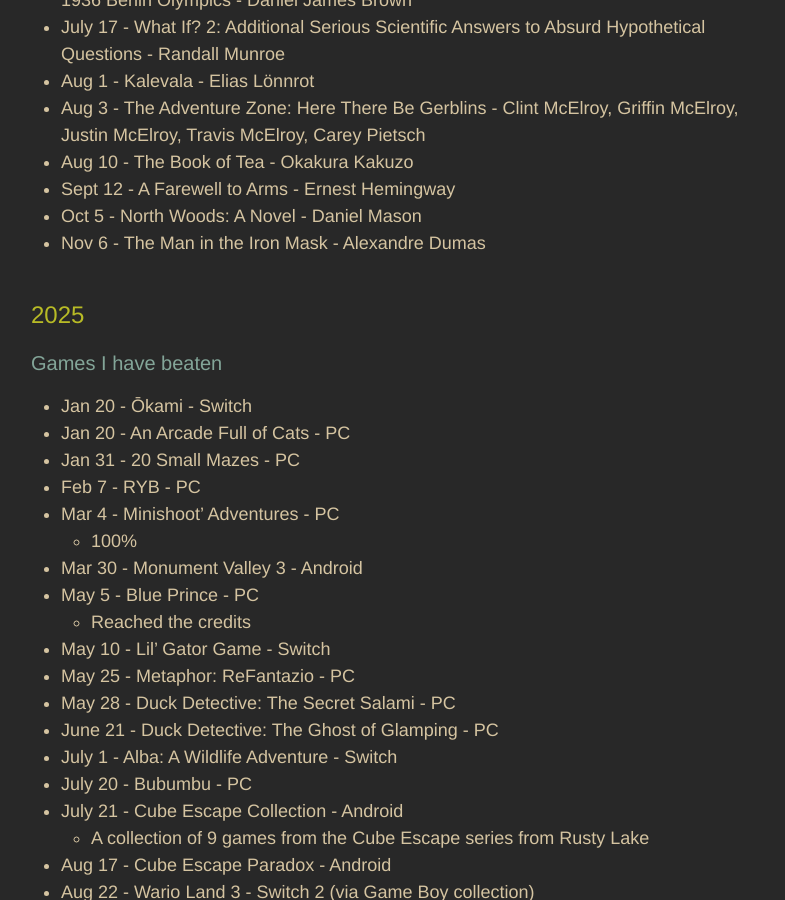
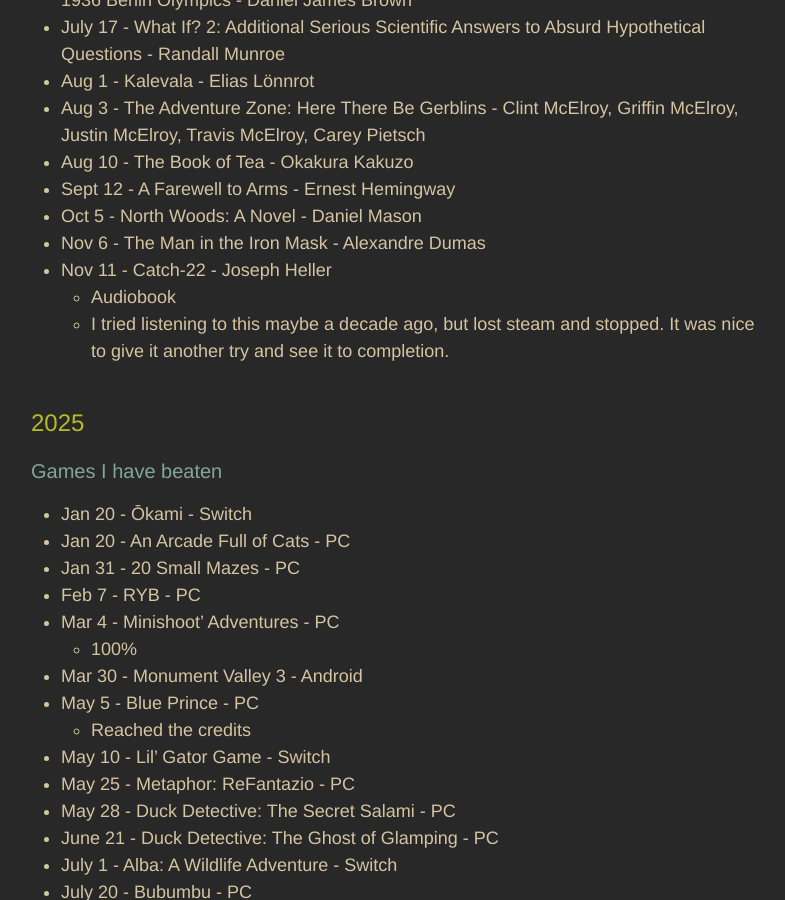
Before and after one commit to adkinsrs/sadkins_site, a Jekyll site: the page built from misc.md, in a window 1280 px wide and 900 px high, scrolled down 1685 px. Shown: the whole window, without its empty margins (239-1024 px from the left). Built offline with Jekyll 4.4.1, drawn with Linux system fonts in a browser that asks for light colours.

Commit message:
read a book

```diff
--- a/misc.md
+++ b/misc.md
@@ -67,6 +67,9 @@
 * Sept 12 - A Farewell to Arms - Ernest Hemingway
 * Oct 5 - North Woods: A Novel - Daniel Mason
 * Nov 6 - The Man in the Iron Mask - Alexandre Dumas
+* Nov 11 - Catch-22 - Joseph Heller
+  * Audiobook
+  * I tried listening to this maybe a decade ago, but lost steam and stopped. It was nice to give it another try and see it to completion.
 
 ## 2025
 
```
